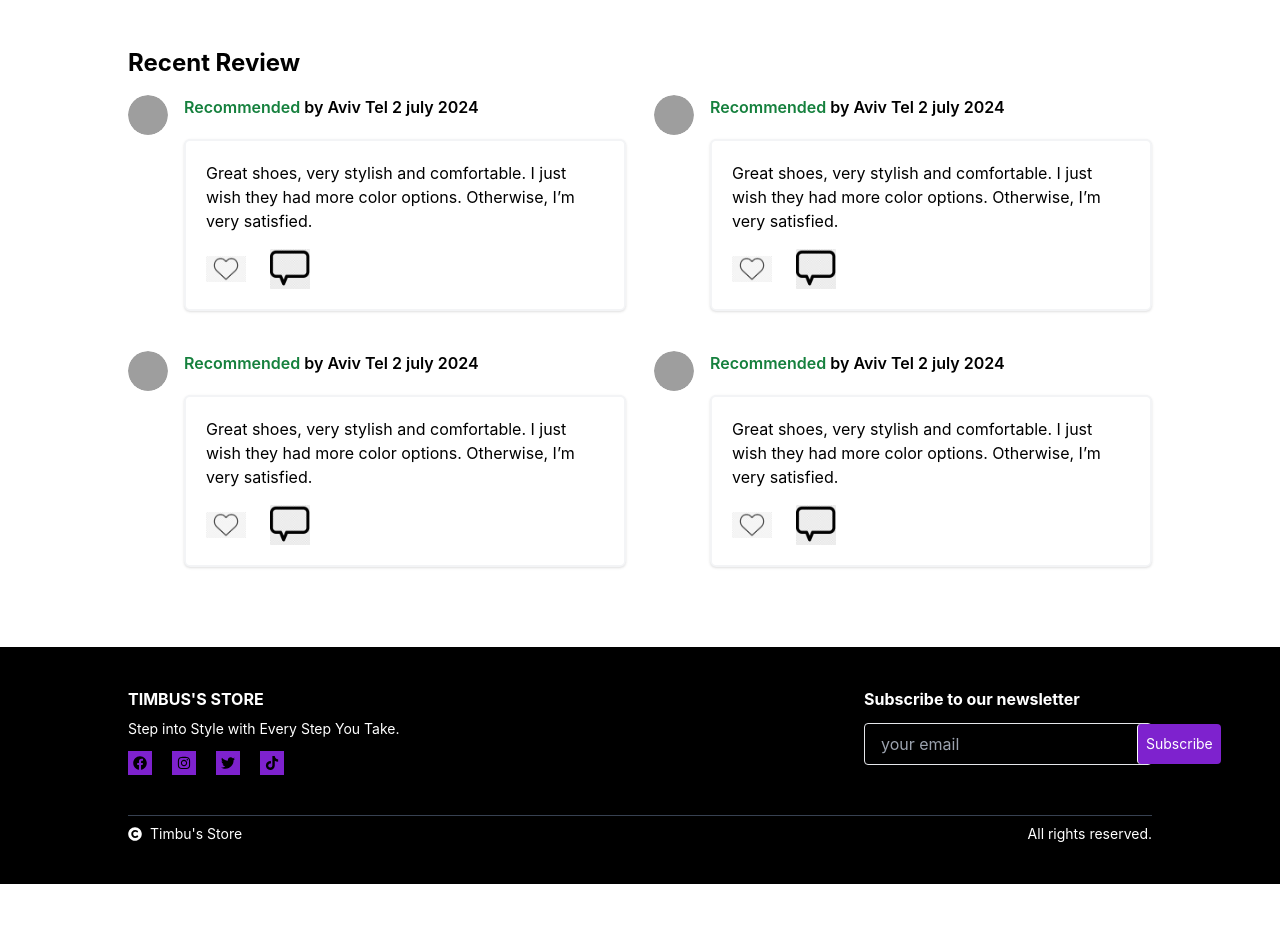
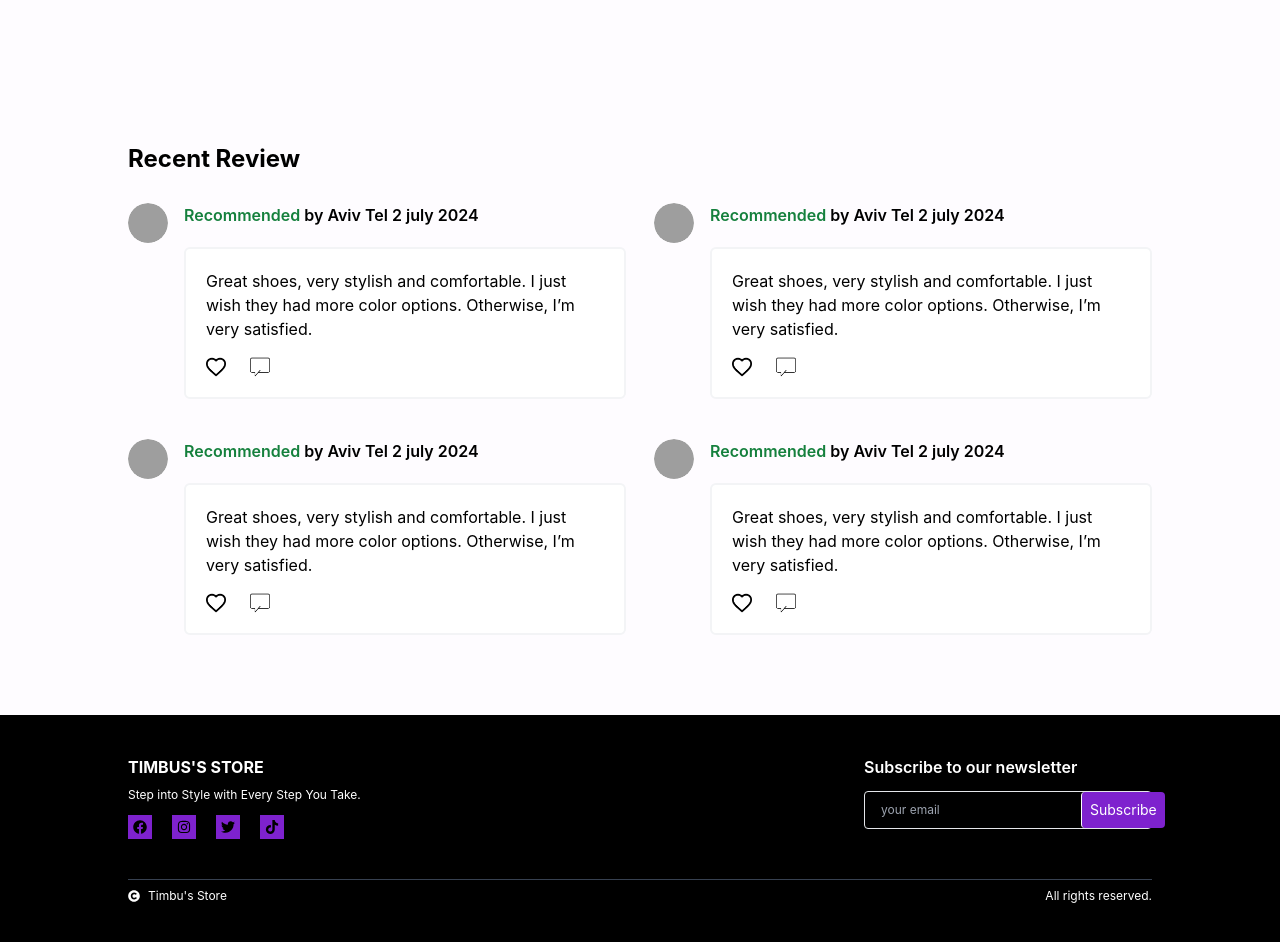
Before and after one commit to Wheezy049/Timbu, a React (Create React App) app: page /product/14 in a window 1280 px wide. Shown: the part 540-1482 px from the top of the page. Before the commit the page ends 1424 px from the top, so only its background shows below. Built offline with nearby package versions, Linux system fonts and the light colour scheme; grey boxes are pictures that could not be loaded.

Commit message:
HNG stage two ecommerce task

```diff
--- a/public/index.html
+++ b/public/index.html
@@ -9,6 +9,9 @@
       name="description"
       content="Web site created using create-react-app"
     />
+    <style>
+      @import url('https://fonts.googleapis.com/css2?family=Raleway:ital,wght@0,100..900;1,100..900&display=swap');
+      </style>
     <link rel="apple-touch-icon" href="%PUBLIC_URL%/logo192.png" />
     <!--
       manifest.json provides metadata used when your web app is installed on a
--- a/src/App.css
+++ b/src/App.css
@@ -39,6 +39,9 @@
   .shoe:nth-child(7) { transform: rotate(308.58deg) translate(180px) rotate(-308.58deg); }
 }
 
+#icon{
+  color: purple;
+}
 
 .App {
   text-align: center;
--- a/src/component/Footer.js
+++ b/src/component/Footer.js
@@ -7,7 +7,7 @@ function Footer() {
       <div className='block md:flex justify-between mb-10'>
         <div className='text-white text-left mb-10 md:mb-0'>
           <h2 className='font-bold text-base pb-2'>TIMBUS'S STORE</h2>
-          <p className='text-sm'>Step into Style with Every Step You Take.</p>
+          <p className='text-xs'>Step into Style with Every Step You Take.</p>
           <div className='flex gap-3 md:gap-5 mt-3 text-black'>
             <div className='bg-purple-700 w-6 h-6 flex justify-center items-center'><FaFacebook style={{ width: '14px', height: '14px' }} /></div>
             <div className='bg-purple-700 w-6 h-6 flex justify-center items-center'><FaInstagram style={{ width: '14px', height: '14px' }} /></div>
@@ -16,15 +16,15 @@ function Footer() {
           </div>
         </div>
         <div className='text-white text-left'>
-          <h2 className='font-bold text-base'>Subscribe to our newsletter</h2>
+          <h2 className='font-semibold text-base'>Subscribe to our newsletter</h2>
           <div className='flex gap-0 sm:w-52  md:w-72 mt-3 bg-none border border-solid rounded'>
-            <input type='email' placeholder='your email' className='bg-black border-none  ml-1 md:ml-2 outline-none flex-1 p-2' />
+            <input type='email' placeholder='your email' className='bg-black border-none text-white text-xs  ml-1 md:ml-2 outline-none flex-1 p-2' />
             <button className='bg-purple-700  hover:border-b-purple-800 cursor-pointer text-xs md:text-sm border-l rounded border-l-white p-1 md:p-2'>Subscribe</button>
           </div>
         </div>
       </div>
       <hr className='border-gray-700' />
-      <div className='flex justify-between text-white mt-2 text-xs md:text-sm'>
+      <div className='flex justify-between text-white mt-2 text-xs'>
         <div className='flex gap-2 items-center'>
           <FaCopyright />
           <p>Timbu's Store</p>
--- a/src/component/Hero.js
+++ b/src/component/Hero.js
@@ -9,7 +9,7 @@ import image7 from "./assest/image7.png";
 
 function Hero() {
   return (
-    <div className="flex flex-col justify-center items-center mt-16 mb-0 md:mb-60 md:mt-60">
+    <div className="flex flex-col justify-center items-center mt-16 mb-16 md:mb-60 md:mt-60">
       <div className="relative w-80 md:w-96 h-80 md:h-96 flex justify-center items-center">
         <div className="absolute text-center mx-10">
           <h1 className="text-2xl font-semibold w-64 mx-auto">
--- a/src/component/Question.js
+++ b/src/component/Question.js
@@ -1,27 +1,35 @@
-import React from "react";
-import { FaChevronDown } from "react-icons/fa";
+import React, { useState } from "react";
+import { FaChevronDown, FaChevronUp } from "react-icons/fa";
 
 function Question() {
+  const [openIndex, setOpenIndex] = useState(null);
+
+  const handleToggle = (index) => {
+    setOpenIndex(openIndex === index ? null : index);
+  };
+
   return (
     <div className="mx-10 md:mx-20 lg:mx-32 my-20">
       <h2 className="font-semibold text-xl md:text-2xl flex justify-center text-black mb-10">
         Frequently Asked Questions
       </h2>
-      <div className=" flex justify-between items-center mt-5 mb-5 text-sm">
-        <p>What sizes do you offer?</p>
-        <FaChevronDown />
-      </div>
-      <hr />
-      <div className=" flex justify-between items-center mt-5 mb-5 text-sm">
-        <p>What sizes do you offer?</p>
-        <FaChevronDown />
-      </div>
-      <hr />
-      <div className=" flex justify-between items-center mt-5 mb-5 text-sm">
-        <p>What sizes do you offer?</p>
-        <FaChevronDown />
-      </div>
-      <hr />
+
+      {['What sizes do you offer?', 'What materials are your shoes made of?', 'How do I care for my shoes?'].map((question, index) => (
+        <div key={index} className="bg-white w-full p-2 mt-2 mb-2">
+          <div
+            className="flex justify-between  items-center text-sm cursor-pointer"
+            onClick={() => handleToggle(index)}
+          >
+            <p>{question}</p>
+            {openIndex === index ? <FaChevronUp /> : <FaChevronDown />}
+          </div>
+          {openIndex === index && (
+            <div className="mt-2 text-left text-xs text-gray-600">
+              <p>We offer a wide range of sizes for men, women, and children. Our size guide is available on each product page to help you find the perfect fit.</p>
+            </div>
+          )}
+        </div>
+      ))}
     </div>
   );
 }
--- a/src/component/Review2.js
+++ b/src/component/Review2.js
@@ -1,12 +1,12 @@
 import React from "react";
 import profile from "./assest/profile.png";
-import icon2 from "./assest/icon2.jpg";
-import icon3 from "./assest/icon3.png";
+import icon5 from "./assest/icon5.png";
+import icon4 from "./assest/icon4.png";
 
 function Review2() {
   return (
-    <div className="text-left mt-16">
-      <h1 className="text-2xl font-bold mb-4">Recent Review</h1>
+    <div className="text-left mt-16 md:mt-40">
+      <h1 className="text-2xl font-bold mb-7">Recent Review</h1>
       <div className=" md:flex gap-7 items-center">
         <div className="flex gap-4 ">
           <div className="bg-white w-10 h-10 flex items-center justify-center rounded-full overflow-hidden">
@@ -21,14 +21,14 @@ function Review2() {
               <span className=" text-green-700">Recommended</span> by Aviv Tel 2
               july 2024
             </h2>
-            <div className="bg-white border-2 border-gray-100 shadow mb-10  rounded-md mt-5 p-5">
+            <div className="bg-white border-2 border-gray-100 mb-10  rounded-md mt-5 p-5">
               <p>
                 Great shoes, very stylish and comfortable. I just wish they had
                 more color options. Otherwise, I’m very satisfied.
               </p>
-              <div className="flex gap-6 items-center h-10 w-10 mt-4">
-                <img src={icon3} alt="like" />
-                <img src={icon2} alt="comment" />
+              <div className="flex gap-6 items-center h-5 w-5 mt-4">
+                <img src={icon4} alt="like" />
+                <img src={icon5} alt="comment" />
               </div>
             </div>
           </div>
@@ -46,14 +46,14 @@ function Review2() {
               <span className=" text-green-700">Recommended</span> by Aviv Tel 2
               july 2024
             </h2>
-            <div className="bg-white border-2 border-gray-100 shadow rounded-md mb-10 mt-5 p-5">
+            <div className="bg-white border-2 border-gray-100 rounded-md mb-10 mt-5 p-5">
               <p>
                 Great shoes, very stylish and comfortable. I just wish they had
                 more color options. Otherwise, I’m very satisfied.
               </p>
-              <div className="flex gap-6 items-center h-10 w-10 mt-4">
-                <img src={icon3} alt="like" />
-                <img src={icon2} alt="comment" />
+              <div className="flex gap-6 items-center h-5 w-5 mt-4">
+                <img src={icon4} alt="like" />
+                <img src={icon5} alt="comment" />
               </div>
             </div>
           </div>
@@ -73,14 +73,14 @@ function Review2() {
               <span className=" text-green-700">Recommended</span> by Aviv Tel 2
               july 2024
             </h2>
-            <div className="bg-white border-2 border-gray-100 shadow mb-10  rounded-md mt-5 p-5">
+            <div className="bg-white border-2 border-gray-100 mb-10  rounded-md mt-5 p-5">
               <p>
                 Great shoes, very stylish and comfortable. I just wish they had
                 more color options. Otherwise, I’m very satisfied.
               </p>
-              <div className="flex gap-6 items-center h-10 w-10 mt-4">
-                <img src={icon3} alt="like" />
-                <img src={icon2} alt="comment" />
+              <div className="flex gap-6 items-center h-5 w-5 mt-4">
+                <img src={icon4} alt="like" />
+                <img src={icon5} alt="comment" />
               </div>
             </div>
           </div>
@@ -98,14 +98,14 @@ function Review2() {
               <span className=" text-green-700">Recommended</span> by Aviv Tel 2
               july 2024
             </h2>
-            <div className="bg-white border-2 border-gray-100 shadow rounded-md mb-10 mt-5 p-5">
+            <div className="bg-white border-2 border-gray-100 rounded-md mb-10 mt-5 p-5">
               <p>
                 Great shoes, very stylish and comfortable. I just wish they had
                 more color options. Otherwise, I’m very satisfied.
               </p>
-              <div className="flex gap-6 items-center h-10 w-10 mt-4">
-                <img src={icon3} alt="like" />
-                <img src={icon2} alt="comment" />
+              <div className="flex gap-6 items-center h-5 w-5 mt-4">
+                <img src={icon4} alt="like" />
+                <img src={icon5} alt="comment" />
               </div>
             </div>
           </div>
--- a/src/index.css
+++ b/src/index.css
@@ -1,6 +1,7 @@
 body {
   margin: 0;
-  font-family: -apple-system, BlinkMacSystemFont, 'Segoe UI', 'Roboto', 'Oxygen',
+  background-color: #FEFCFF;
+  font-family: -apple-system, BlinkMacSystemFont, 'Raleway', 'Segoe UI', 'Roboto', 'Oxygen',
     'Ubuntu', 'Cantarell', 'Fira Sans', 'Droid Sans', 'Helvetica Neue',
     sans-serif;
   -webkit-font-smoothing: antialiased;
--- a/src/pages/ProductDisplay.js
+++ b/src/pages/ProductDisplay.js
@@ -41,7 +41,7 @@ const ProductDescription = () => {
           <img
             src={product.image}
             alt={product.name}
-            className=" w-60 h-60 lg:w-72 lg:h-72"
+            className=" w-60 h-60 lg:w-72 lg:h-72 object-cover"
           />
         </div>
         <div className="w-full lg:w-96 text-left">
@@ -62,7 +62,7 @@ const ProductDescription = () => {
               id="size"
               value={selectedSize}
               onChange={handleSizeChange}
-              className="mt-1 block pl-3 pr-10 py-2 text-base shadow bg-white border-gray-300 focus:outline-none focus:ring-indigo-500 focus:border-indigo-500 sm:text-sm"
+              className="mt-1 block pl-3 pr-7 py-2 text-base shadow bg-white border-gray-300 focus:outline-none focus:ring-indigo-500 focus:border-indigo-500 sm:text-sm"
             >
               {[...Array(50).keys()].map((size) => (
                 <option key={size + 1} value={size + 1}>
```
Also changed, not shown: src/component/Hero2.js (+15 -14 lines), src/component/assest/icon4.png (added), src/component/assest/icon5.png (added).
